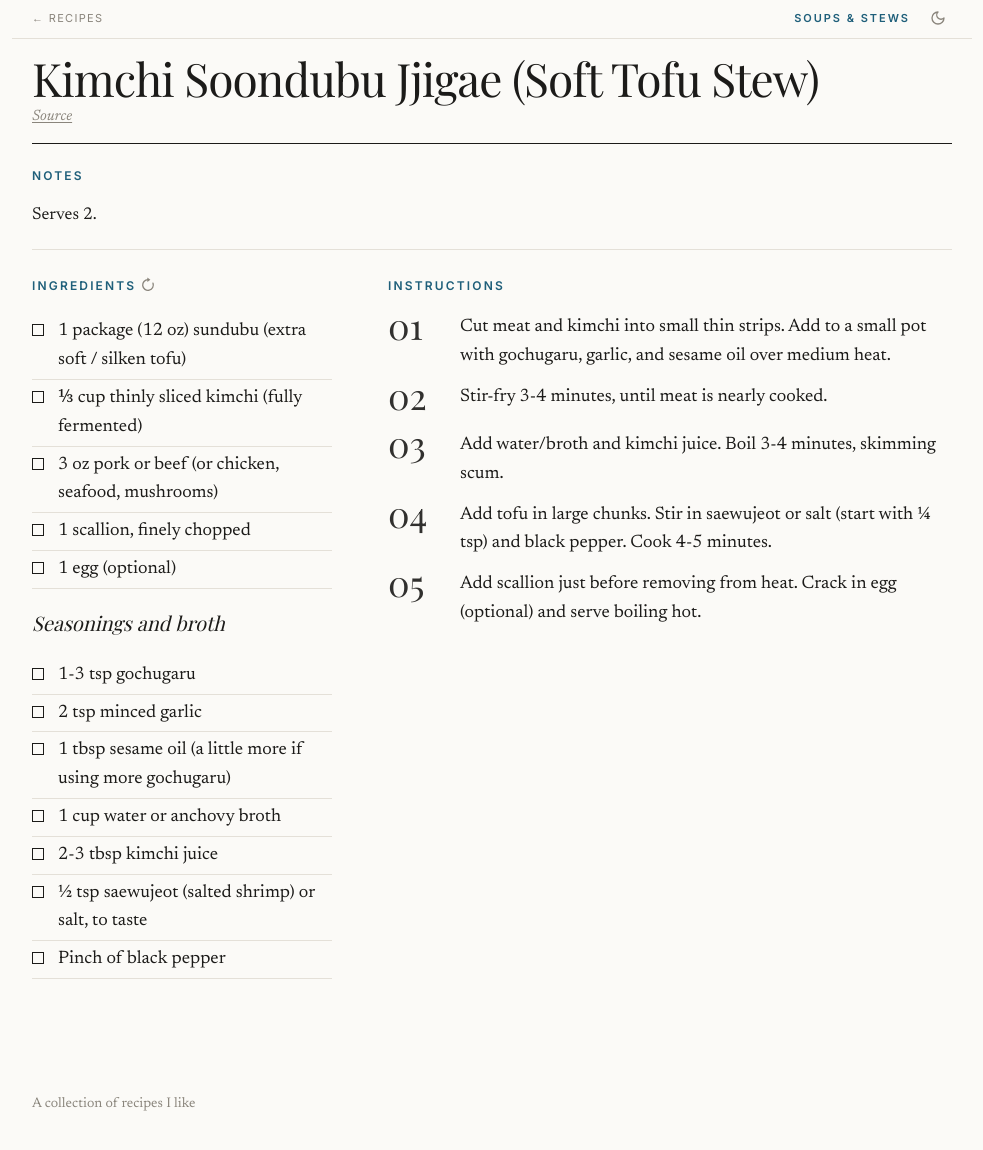
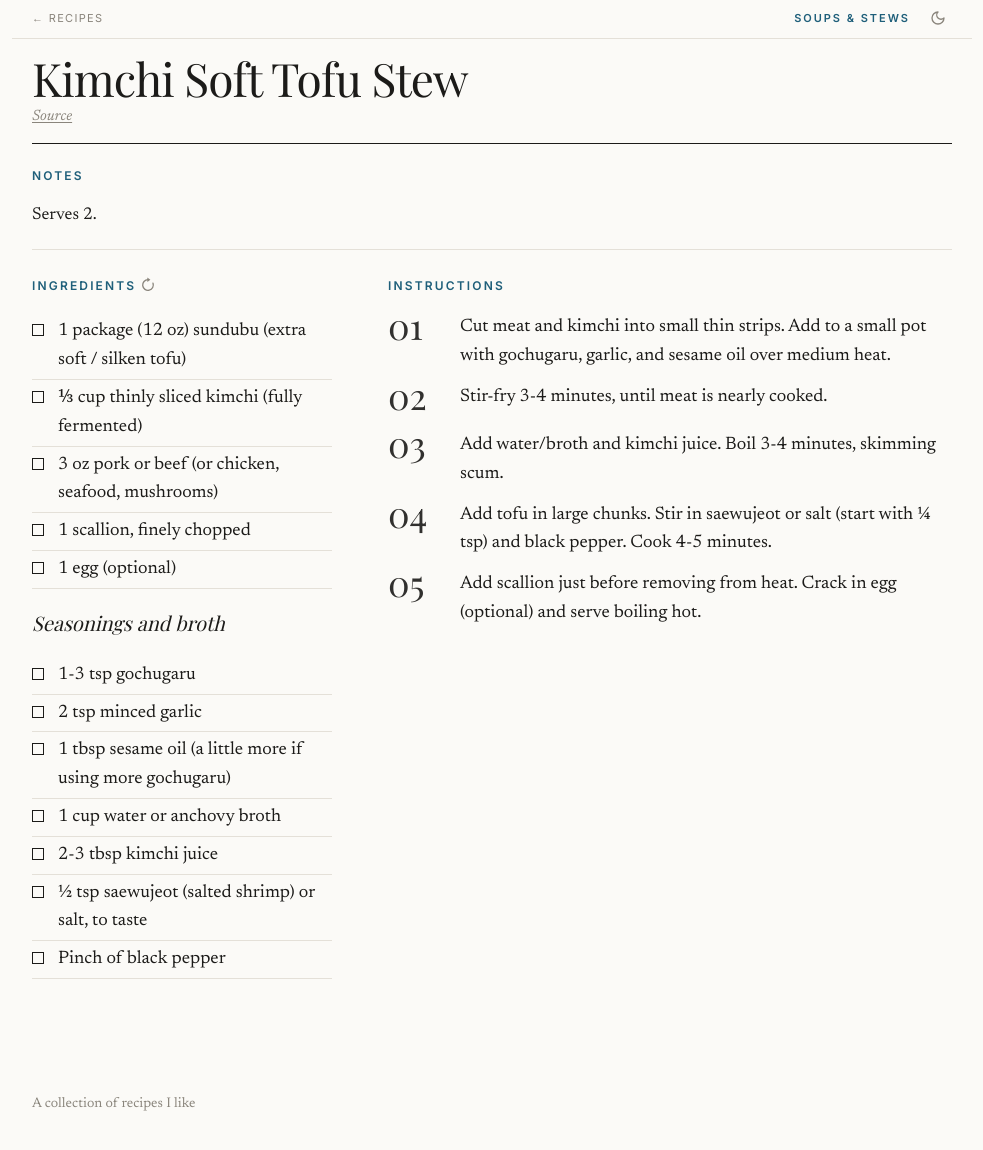
Before and after one commit to DarrenTsung/recipes, a Jekyll site: the page built from _recipes/kimchi_soondubu_jjigae.md, in a window 1280 px wide and 1155 px high. Shown: the top 1150 px of the window, without its empty margins (48-1031 px from the left). Built offline with Jekyll 4.4.1, drawn with Linux system fonts in a browser that asks for light colours; some web fonts are replaced.

Commit message:
recipes: rename kimchi stew, move hainan chicken remark into notes
Co-Authored-By: Claude Opus 5.5 (1M context) <noreply@anthropic.com>
Claude-Session: https://claude.ai/code/session_01KtRTNiSfHD6DJYGyUo7VZo

```diff
--- a/_recipes/kimchi_soondubu_jjigae.md
+++ b/_recipes/kimchi_soondubu_jjigae.md
@@ -1,5 +1,5 @@
 ---
-title: Kimchi Soondubu Jjigae (Soft Tofu Stew)
+title: Kimchi Soft Tofu Stew
 category: Soups & Stews
 ---
 
```
Also changed, not shown: _recipes/sous_vide_hainan_chicken.md (+1 -2 lines).
